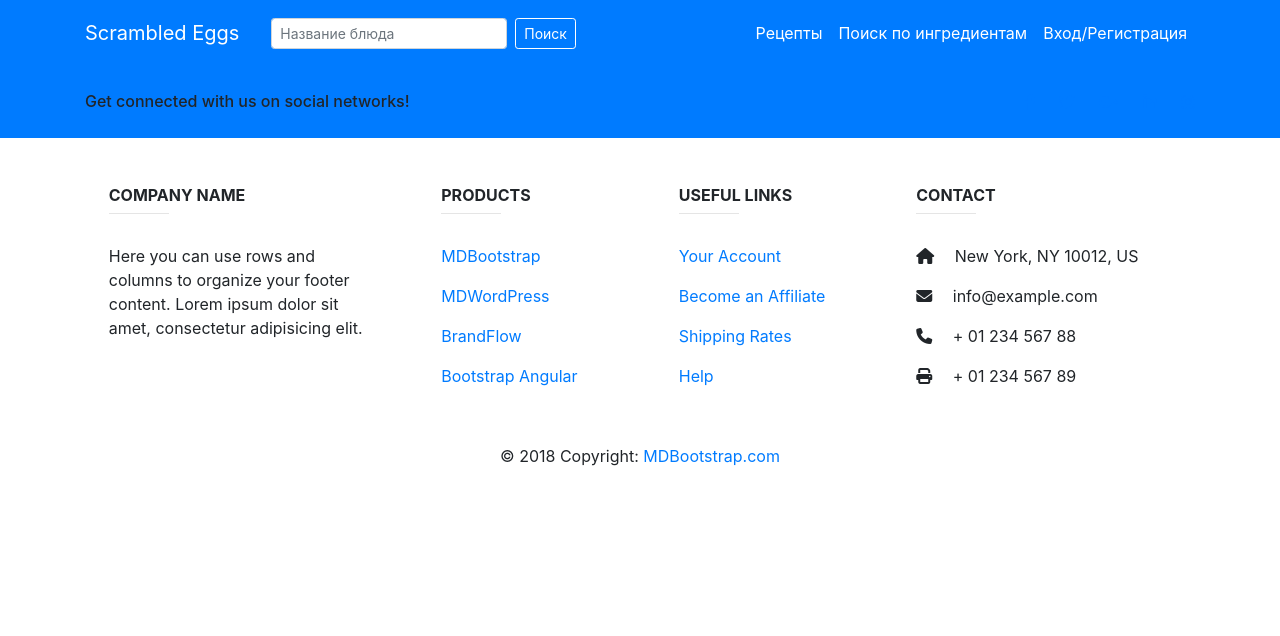
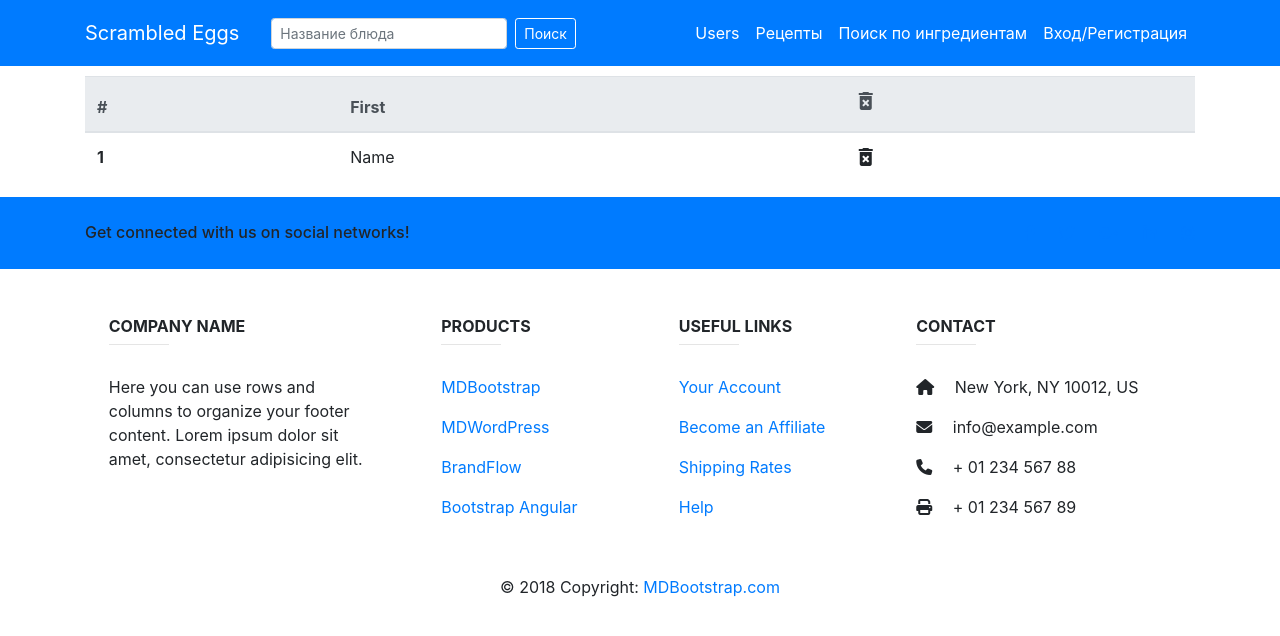
Before and after one commit to Dahmer7771/scrambled-eggs-2, a React (Create React App) app: page /users in a window 1280 px wide. Shown: the top 636 px of the page. Built offline with nearby package versions, Linux system fonts and the light colour scheme.

Commit message:
page users

```diff
--- a/public/index.html
+++ b/public/index.html
@@ -3,6 +3,7 @@
   <head>
     <meta charset="utf-8" />
     <meta name="viewport" content="width=device-width, initial-scale=1" />
+    <link href="https://fonts.googleapis.com/icon?family=Material+Icons" rel="stylesheet">
     <link rel="stylesheet" href="https://stackpath.bootstrapcdn.com/bootstrap/4.4.1/css/bootstrap.min.css" integrity="sha384-Vkoo8x4CGsO3+Hhxv8T/Q5PaXtkKtu6ug5TOeNV6gBiFeWPGFN9MuhOf23Q9Ifjh" crossorigin="anonymous">
     <script src="https://kit.fontawesome.com/f9ad702658.js" crossorigin="anonymous"></script>
     <title>React App</title>
--- a/src/components/app/app.jsx
+++ b/src/components/app/app.jsx
@@ -12,6 +12,8 @@ import Autorization from "../autorization/autorization";
 import SearchSection from "../search-section/search-section";
 import { RecipesProvider } from "../recipes-context/recipes-context";
 import TestRecipes from "../../services/test-recipes";
+import Users from "../users/users";
+
 
 
 class App extends Component {
@@ -52,6 +54,7 @@ class App extends Component {
                         <Route path="/recipes/pages/:page" component={WrappedRecipeSection} />
                         <Route path="/autorization" component={Autorization} />
                         <Route path="/search" component={SearchSection} />
+                        <Route path="/users" component={Users}/>
                     </Switch>
                     <Footer />
                 </div>
--- a/src/components/nav-menu/nav-menu.jsx
+++ b/src/components/nav-menu/nav-menu.jsx
@@ -26,6 +26,11 @@ class NavMenu extends Component {
                     <ul className="navbar-nav ml-auto">
                         <li className="nav-item">
                             <span className="nav-link">
+                                <Link to="/users">Users</Link>
+                            </span>
+                        </li>
+                        <li className="nav-item">
+                            <span className="nav-link">
                                 <Link to="/recipes">Рецепты</Link>
                             </span>
                         </li>
--- a/src/components/recipes-section/recipes-section.jsx
+++ b/src/components/recipes-section/recipes-section.jsx
@@ -14,49 +14,19 @@ class RecipesSection extends Component {
     }
 
     componentDidMount() {
-        this.renderRecipes();
-    }
-
-    componentDidUpdate(prevProps) {
         const {
-            page,
+            getAll,
         } = this.props;
 
-        if (page !== prevProps.page) {
-            this.renderRecipes();
-        }
+        this.setState({
+            recipes: getAll(),
+        });
     }
-
-    renderRecipes = () => {
-        const {
-            getAll,
-            page,
-        } = this.props;
-
-        const allRecipes = getAll();
-        const necessaryRecipesIndexes = page * 12;
-        const necessaryRecipesStartIndex = necessaryRecipesIndexes - 12;
-        const necessaryRecipesArray = [];
-
-        for (let i = 0; i < 12; i++) {
-            const currentIndex = necessaryRecipesStartIndex + i;
-            if (!allRecipes[currentIndex]) break;
-            necessaryRecipesArray.push(allRecipes[currentIndex]);
-        }
-
-        this.setState({
-            recipes: necessaryRecipesArray,
-        });
-    };
 
     render() {
         const {
             recipes,
         } = this.state;
-
-        const {
-            onPageChange,
-        } = this.props;
 
         if (recipes === null) return <Spinner />;
 
@@ -66,7 +36,6 @@ class RecipesSection extends Component {
                     <h2 className="recipes-section__title">Рецепты</h2>
                     <div className="row">
                         {recipes.map((item) => {
-                            console.log(item);
                             const { id, name, description } = item;
                             return (
                                 <RecipeCard
@@ -78,9 +47,7 @@ class RecipesSection extends Component {
                             );
                         })}
                     </div>
-                    <Pagination
-                        onPageChange={(page) => onPageChange(page)}
-                    />
+                    <Pagination/>
                 </div>
             </div>
         );
--- /dev/null
+++ b/src/components/users/users.jsx
@@ -0,0 +1,46 @@
+import React, { Component } from "react";
+
+
+class Users extends Component {
+    constructor(props) {
+        super(props);
+        this.state = {};
+    }
+
+
+    render() {
+        const {
+            id,
+            name,
+        } = this.props;
+
+        return (
+            <div className="container">
+                <table
+                    className="table"
+                    style={{
+                        marginTop: "10px",
+                        marginBottom: "10px",
+                    }}
+                >
+                    <thead className="thead-light">
+                        <tr>
+                            <th scope="col">#</th>
+                            <th scope="col">First</th>
+                            <th scope="col"><i className="material-icons">delete_forever</i></th>
+                        </tr>
+                    </thead>
+                    <tbody>
+                        <tr>
+                            <th scope="row">1</th>
+                            <td>Name</td>
+                            <td><i className="material-icons">delete_forever</i></td>
+                        </tr>
+                    </tbody>
+                </table>
+            </div>
+        );
+    }
+}
+
+export default Users;
--- a/src/services/test-recipes.js
+++ b/src/services/test-recipes.js
@@ -345,6 +345,7 @@ export default class TestRecipes {
         },
     ];
 
+
     getAll = () => this.recipes;
 
     getById = (id) => {
```
